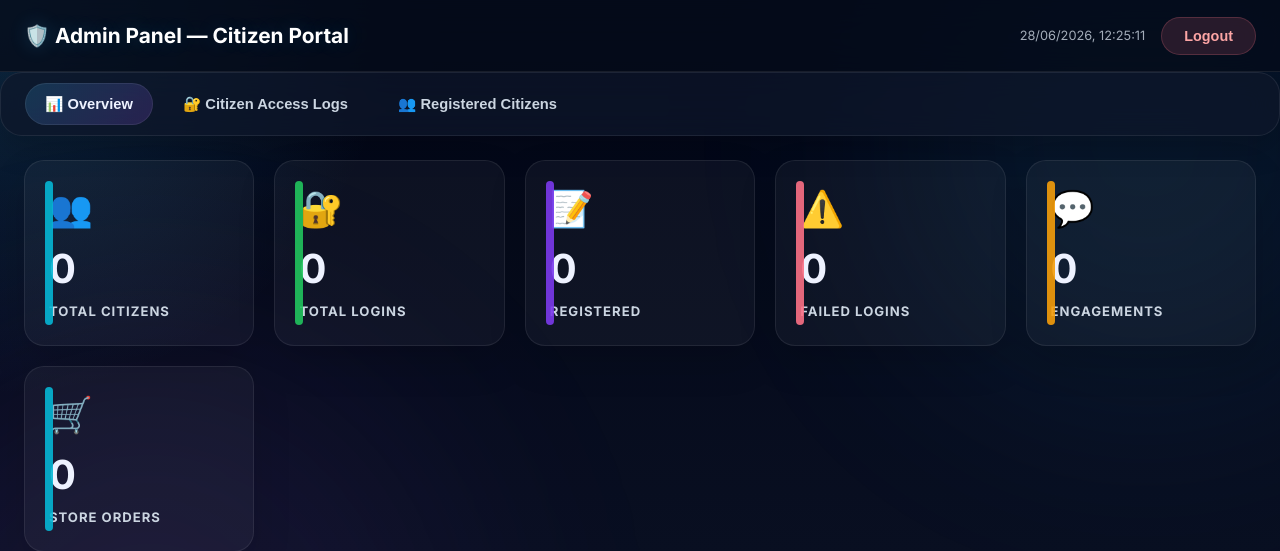
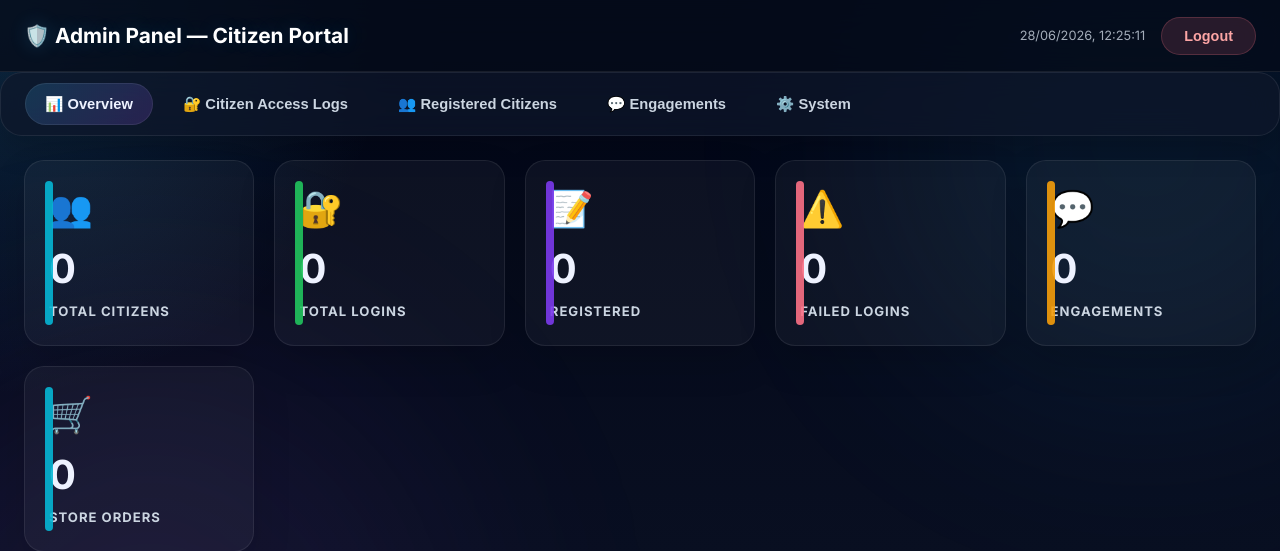
Before and after one commit to BanukaWeerapperuma/citizen-portal, a Flask app: page /admin in a window 1280 px wide. Shown: the top 551 px of the page. Run offline with Flask 3, Linux system fonts and the light colour scheme; the visitor is signed in with stand-in values (Sample User, id 1); data that the repository does not hold is empty.

Commit message:
Update admin.html

```diff
--- a/citizen-portal/templates/admin.html
+++ b/citizen-portal/templates/admin.html
@@ -461,8 +461,8 @@
         <button class="active" onclick="showTab('overview', this)">📊 Overview</button>
         <button onclick="showTab('citizen-access', this)">🔐 Citizen Access Logs</button>
         <button onclick="showTab('users', this)">👥 Registered Citizens</button>
-      <!--  <button onclick="showTab('engagements', this)">💬 Engagements</button>-->
-      <!--  <button onclick="showTab('system', this)">⚙️ System</button>-->
+        <button onclick="showTab('engagements', this)">💬 Engagements</button>
+        <button onclick="showTab('system', this)">⚙️ System</button>
     </nav>
 
     <main class="admin-main">
```
